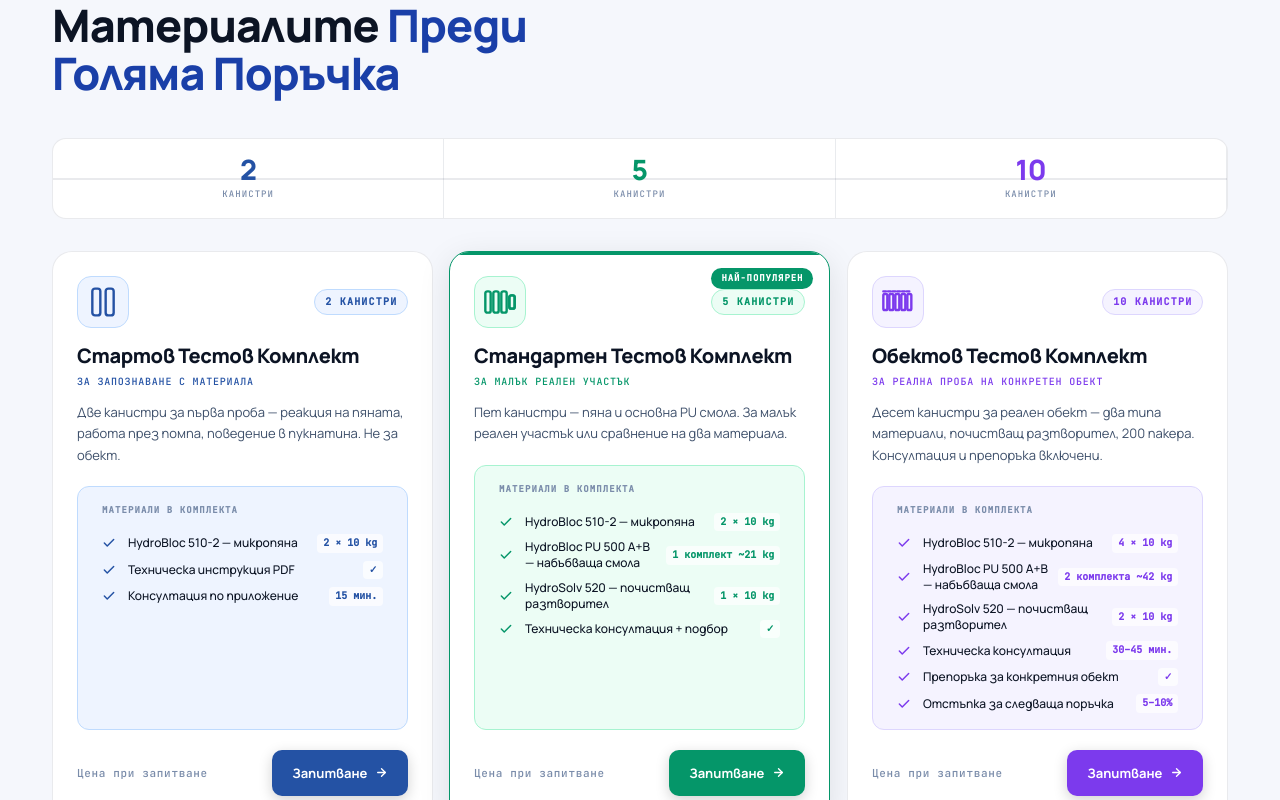
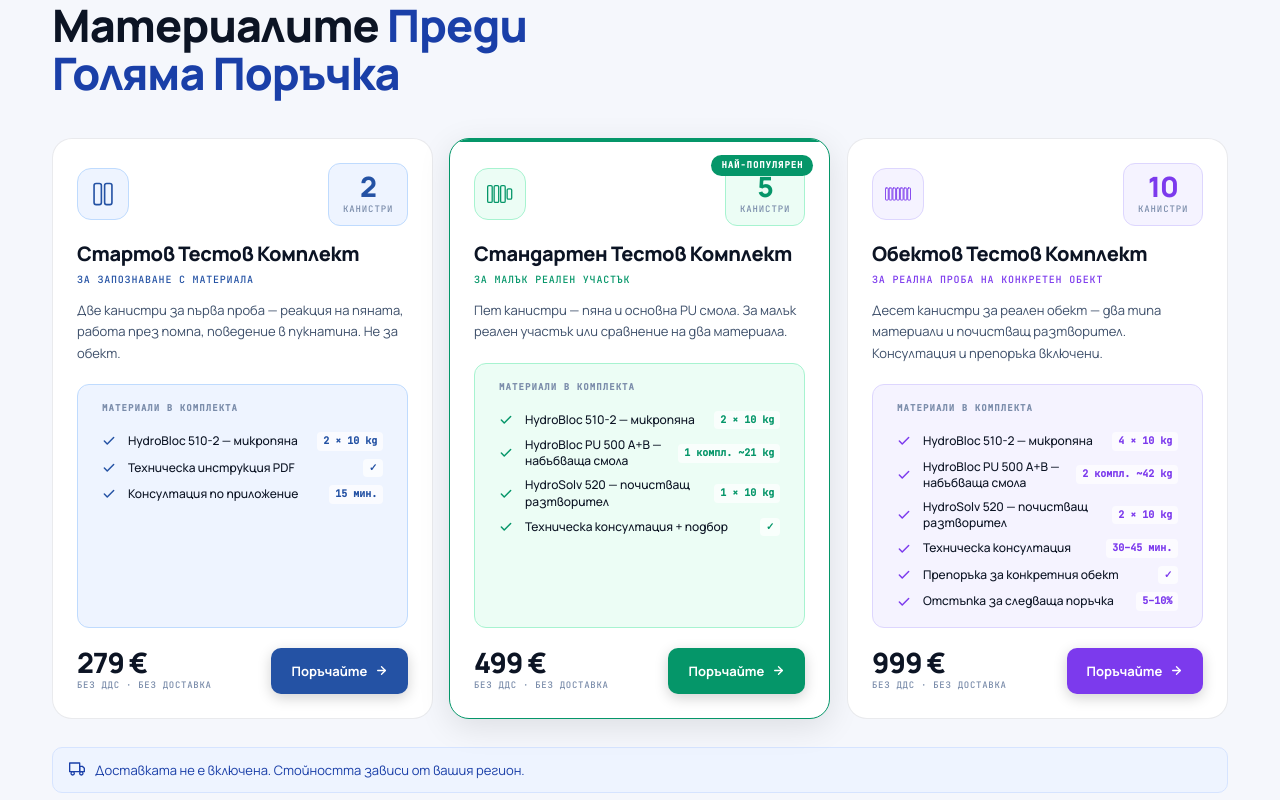
Before and after one commit to bodexbg-a11y/website, a React (Vite) app: page / in a window 1280 px wide. Shown: the part 7780-8580 px from the top of the page. Built offline with nearby package versions, Linux system fonts and the light colour scheme.

Commit message:
fix: restore prices on kits, move canister count inside card as pill, remove top volume bar

```diff
--- a/src/sections/TestKits.jsx
+++ b/src/sections/TestKits.jsx
@@ -4,7 +4,7 @@
   {
     id: 'mini',
     cans: '2',
-    badge: '2 канистри',
+    priceBg: '279 €', priceEn: '279 €',
     titleBg: 'Стартов Тестов Комплект', titleEn: 'Starter Test Kit',
     tagBg: 'За запознаване с материала', tagEn: 'First material introduction',
     descBg: 'Две канистри за първа проба — реакция на пяната, работа през помпа, поведение в пукнатина. Не за обект.',
@@ -16,49 +16,48 @@
     ],
     color: '#2452A4', light: '#EEF4FF', border: '#BFDBFE',
     icon: (
-      <svg width="32" height="32" viewBox="0 0 24 24" fill="none" stroke="currentColor" strokeWidth="1.8" strokeLinecap="round" strokeLinejoin="round">
-        <rect x="4" y="2" width="6" height="20" rx="2"/>
-        <rect x="14" y="2" width="6" height="20" rx="2"/>
+      <svg width="26" height="26" viewBox="0 0 32 32" fill="none" stroke="currentColor" strokeWidth="2" strokeLinecap="round" strokeLinejoin="round">
+        <rect x="5" y="3" width="9" height="26" rx="2.5"/>
+        <rect x="18" y="3" width="9" height="26" rx="2.5"/>
       </svg>
     ),
   },
   {
     id: 'standard',
     cans: '5',
-    badge: '5 канистри',
+    priceBg: '499 €', priceEn: '499 €',
     titleBg: 'Стандартен Тестов Комплект', titleEn: 'Standard Test Kit',
     tagBg: 'За малък реален участък', tagEn: 'For a small real-site area',
     descBg: 'Пет канистри — пяна и основна PU смола. За малък реален участък или сравнение на два материала.',
     descEn: 'Five canisters — foam and base PU resin. For a small real area or comparing two materials.',
     items: [
       { nameBg: 'HydroBloc 510-2 — микропяна', nameEn: 'HydroBloc 510-2 — microfoam', qty: '2 × 10 kg' },
-      { nameBg: 'HydroBloc PU 500 A+B — набъбваща смола', nameEn: 'HydroBloc PU 500 A+B — swelling resin', qty: '1 комплект ~21 kg' },
+      { nameBg: 'HydroBloc PU 500 A+B — набъбваща смола', nameEn: 'HydroBloc PU 500 A+B — swelling resin', qty: '1 компл. ~21 kg' },
       { nameBg: 'HydroSolv 520 — почистващ разтворител', nameEn: 'HydroSolv 520 — cleaner', qty: '1 × 10 kg' },
       { nameBg: 'Техническа консултация + подбор', nameEn: 'Technical consultation + selection', qty: '✓' },
     ],
     color: '#059669', light: '#ECFDF5', border: '#A7F3D0',
     featured: true,
     icon: (
-      <svg width="32" height="32" viewBox="0 0 24 24" fill="none" stroke="currentColor" strokeWidth="1.8" strokeLinecap="round" strokeLinejoin="round">
-        <rect x="1" y="4" width="4" height="16" rx="1.5"/>
-        <rect x="7" y="4" width="4" height="16" rx="1.5"/>
-        <rect x="13" y="4" width="4" height="16" rx="1.5"/>
-        <rect x="19" y="7" width="4" height="10" rx="1.5"/>
-        <rect x="19" y="7" width="4" height="10" rx="1.5"/>
+      <svg width="26" height="26" viewBox="0 0 40 32" fill="none" stroke="currentColor" strokeWidth="2" strokeLinecap="round" strokeLinejoin="round">
+        <rect x="1"  y="3" width="7" height="26" rx="2"/>
+        <rect x="11" y="3" width="7" height="26" rx="2"/>
+        <rect x="21" y="3" width="7" height="26" rx="2"/>
+        <rect x="31" y="8" width="7" height="16" rx="2"/>
       </svg>
     ),
   },
   {
     id: 'object',
     cans: '10',
-    badge: '10 канистри',
+    priceBg: '999 €', priceEn: '999 €',
     titleBg: 'Обектов Тестов Комплект', titleEn: 'Object Test Kit',
     tagBg: 'За реална проба на конкретен обект', tagEn: 'Full real-site test',
-    descBg: 'Десет канистри за реален обект — два типа материали, почистващ разтворител, 200 пакера. Консултация и препоръка включени.',
-    descEn: 'Ten canisters for a real site — two material types, cleaner, 200 packers. Consultation and site recommendation included.',
+    descBg: 'Десет канистри за реален обект — два типа материали и почистващ разтворител. Консултация и препоръка включени.',
+    descEn: 'Ten canisters for a real site — two material types and cleaner. Consultation and site recommendation included.',
     items: [
       { nameBg: 'HydroBloc 510-2 — микропяна', nameEn: 'HydroBloc 510-2 — microfoam', qty: '4 × 10 kg' },
-      { nameBg: 'HydroBloc PU 500 A+B — набъбваща смола', nameEn: 'HydroBloc PU 500 A+B — swelling resin', qty: '2 комплекта ~42 kg' },
+      { nameBg: 'HydroBloc PU 500 A+B — набъбваща смола', nameEn: 'HydroBloc PU 500 A+B — swelling resin', qty: '2 компл. ~42 kg' },
       { nameBg: 'HydroSolv 520 — почистващ разтворител', nameEn: 'HydroSolv 520 — cleaner', qty: '2 × 10 kg' },
       { nameBg: 'Техническа консултация', nameEn: 'Technical consultation', qty: '30–45 мин.' },
       { nameBg: 'Препоръка за конкретния обект', nameEn: 'Site-specific recommendation', qty: '✓' },
@@ -66,13 +65,14 @@
     ],
     color: '#7C3AED', light: '#F5F3FF', border: '#DDD6FE',
     icon: (
-      <svg width="32" height="32" viewBox="0 0 24 24" fill="none" stroke="currentColor" strokeWidth="1.8" strokeLinecap="round" strokeLinejoin="round">
-        <rect x="1" y="6" width="3" height="12" rx="1"/>
-        <rect x="5.5" y="6" width="3" height="12" rx="1"/>
-        <rect x="10" y="6" width="3" height="12" rx="1"/>
-        <rect x="14.5" y="6" width="3" height="12" rx="1"/>
-        <rect x="19" y="6" width="3" height="12" rx="1"/>
-        <line x1="1" y1="4" x2="22" y2="4" strokeDasharray="2 1.5"/>
+      <svg width="26" height="26" viewBox="0 0 56 32" fill="none" stroke="currentColor" strokeWidth="2" strokeLinecap="round" strokeLinejoin="round">
+        <rect x="1"  y="3" width="6" height="26" rx="1.5"/>
+        <rect x="9"  y="3" width="6" height="26" rx="1.5"/>
+        <rect x="17" y="3" width="6" height="26" rx="1.5"/>
+        <rect x="25" y="3" width="6" height="26" rx="1.5"/>
+        <rect x="33" y="3" width="6" height="26" rx="1.5"/>
+        <rect x="41" y="3" width="6" height="26" rx="1.5"/>
+        <rect x="49" y="3" width="6" height="26" rx="1.5"/>
       </svg>
     ),
   },
@@ -90,7 +90,6 @@
     <section id="test-kits" className="section tk-section">
       <div className="container">
 
-        {/* Header */}
         <div className="tk-hdr">
           <div>
             <div className="eyebrow"><T bg="Тестови комплекти" en="Test Kits" /></div>
@@ -103,24 +102,12 @@
           </div>
           <p className="lead tk-sub">
             <T
-              bg="Не купувайте сляпо. Изберете обем — 2, 5 или 10 канистри. Цената зависи от избрания комплект и се уточнява при запитване."
-              en="Don't buy blind. Choose a volume — 2, 5 or 10 canisters. Price depends on selected kit and is confirmed on enquiry."
+              bg="Не купувайте сляпо. Изберете обем — 2, 5 или 10 канистри. Цените са без ДДС. Доставката не е включена."
+              en="Don't buy blind. Choose a volume — 2, 5 or 10 canisters. Prices ex VAT. Delivery not included."
             />
           </p>
         </div>
 
-        {/* Volume selector bar */}
-        <div className="tk-vol-bar">
-          {kits.map(k => (
-            <div key={k.id} className="tk-vol-item" style={{ '--c': k.color }}>
-              <span className="tk-vol-item__num">{k.cans}</span>
-              <span className="tk-vol-item__lbl"><T bg="канистри" en="canisters" /></span>
-            </div>
-          ))}
-          <div className="tk-vol-bar__line" aria-hidden="true"/>
-        </div>
-
-        {/* Cards */}
         <div className="tk-grid">
           {kits.map((k, i) => (
             <div
@@ -130,78 +117,58 @@
               data-reveal data-d={String(i)}
             >
               {k.featured && (
-                <div className="tk-best">
-                  <T bg="Най-популярен" en="Most popular" />
-                </div>
+                <div className="tk-best"><T bg="Най-популярен" en="Most popular" /></div>
               )}
 
-              {/* Head */}
+              {/* Head: icon + canister count */}
               <div className="tk-card__head">
                 <div className="tk-card__icon" aria-hidden="true">{k.icon}</div>
-                <span className="tk-badge">{k.badge}</span>
+                <div className="tk-cans-pill">
+                  <span className="tk-cans-pill__num">{k.cans}</span>
+                  <span className="tk-cans-pill__lbl"><T bg="канистри" en="canisters" /></span>
+                </div>
               </div>
 
               <h3 className="tk-card__title"><T bg={k.titleBg} en={k.titleEn} /></h3>
               <p className="tk-card__tag"><T bg={k.tagBg} en={k.tagEn} /></p>
               <p className="tk-card__desc"><T bg={k.descBg} en={k.descEn} /></p>
 
-              {/* Contents */}
               <div className="tk-items">
                 <div className="tk-items__label"><T bg="Материали в комплекта" en="Kit contents" /></div>
                 {k.items.map((item, j) => (
                   <div className="tk-item" key={j}>
-                    <svg className="tk-item__check" width="14" height="14" viewBox="0 0 24 24" fill="none" stroke="currentColor" strokeWidth="2.5" strokeLinecap="round" strokeLinejoin="round" aria-hidden="true">
-                      <polyline points="20 6 9 17 4 12"/>
-                    </svg>
+                    <svg className="tk-item__check" width="14" height="14" viewBox="0 0 24 24" fill="none" stroke="currentColor" strokeWidth="2.5" strokeLinecap="round" strokeLinejoin="round" aria-hidden="true"><polyline points="20 6 9 17 4 12"/></svg>
                     <span className="tk-item__name"><T bg={item.nameBg} en={item.nameEn} /></span>
                     <span className="tk-item__qty">{item.qty}</span>
                   </div>
                 ))}
               </div>
 
-              {/* CTA — no price shown */}
               <div className="tk-card__foot">
-                <p className="tk-price-on-request">
-                  <T bg="Цена при запитване" en="Price on request" />
-                </p>
-                <button
-                  className="tk-btn"
-                  style={{ background: k.color }}
-                  onClick={() => handleOrder(k.titleBg)}
-                >
-                  <T bg="Запитване" en="Enquire" />
-                  <svg width="13" height="13" viewBox="0 0 24 24" fill="none" stroke="currentColor" strokeWidth="2.5" strokeLinecap="round" strokeLinejoin="round" aria-hidden="true">
-                    <line x1="5" y1="12" x2="19" y2="12"/>
-                    <polyline points="12 5 19 12 12 19"/>
-                  </svg>
+                <div className="tk-price">
+                  <span className="tk-price__num"><T bg={k.priceBg} en={k.priceEn} /></span>
+                  <span className="tk-price__vat"><T bg="без ДДС · без доставка" en="ex VAT · delivery extra" /></span>
+                </div>
+                <button className="tk-btn" style={{ background: k.color }} onClick={() => handleOrder(k.titleBg)}>
+                  <T bg="Поръчайте" en="Order" />
+                  <svg width="13" height="13" viewBox="0 0 24 24" fill="none" stroke="currentColor" strokeWidth="2.5" strokeLinecap="round" strokeLinejoin="round" aria-hidden="true"><line x1="5" y1="12" x2="19" y2="12"/><polyline points="12 5 19 12 12 19"/></svg>
                 </button>
               </div>
             </div>
           ))}
         </div>
 
-        {/* Notes */}
         <div className="tk-notes">
           <div className="tk-delivery-note">
-            <svg width="16" height="16" viewBox="0 0 24 24" fill="none" stroke="currentColor" strokeWidth="2" strokeLinecap="round" strokeLinejoin="round" aria-hidden="true">
-              <rect x="1" y="3" width="15" height="13"/><polygon points="16 8 20 8 23 11 23 16 16 16 16 8"/>
-              <circle cx="5.5" cy="18.5" r="2.5"/><circle cx="18.5" cy="18.5" r="2.5"/>
-            </svg>
-            <T
-              bg="Доставката не е включена. Стойността зависи от вашия регион."
-              en="Delivery not included. Cost depends on your region."
-            />
+            <svg width="16" height="16" viewBox="0 0 24 24" fill="none" stroke="currentColor" strokeWidth="2" strokeLinecap="round" strokeLinejoin="round" aria-hidden="true"><rect x="1" y="3" width="15" height="13"/><polygon points="16 8 20 8 23 11 23 16 16 16 16 8"/><circle cx="5.5" cy="18.5" r="2.5"/><circle cx="18.5" cy="18.5" r="2.5"/></svg>
+            <T bg="Доставката не е включена. Стойността зависи от вашия регион." en="Delivery not included. Cost depends on your region." />
           </div>
           <div className="tk-disclaimer">
-            <svg width="15" height="15" viewBox="0 0 24 24" fill="none" stroke="currentColor" strokeWidth="2" strokeLinecap="round" strokeLinejoin="round" aria-hidden="true">
-              <circle cx="12" cy="12" r="10"/><line x1="12" y1="8" x2="12" y2="12"/><line x1="12" y1="16" x2="12.01" y2="16"/>
-            </svg>
-            <p>
-              <T
-                bg="Тестовият комплект е предназначен за първоначална проба и запознаване с материала. За гарантирано техническо решение на конкретен обект е необходим предварителен анализ, снимки и информация за проблема."
-                en="The test kit is for initial trial only. For a guaranteed technical solution, preliminary analysis and problem information are required."
-              />
-            </p>
+            <svg width="15" height="15" viewBox="0 0 24 24" fill="none" stroke="currentColor" strokeWidth="2" strokeLinecap="round" strokeLinejoin="round" aria-hidden="true"><circle cx="12" cy="12" r="10"/><line x1="12" y1="8" x2="12" y2="12"/><line x1="12" y1="16" x2="12.01" y2="16"/></svg>
+            <p><T
+              bg="Тестовият комплект е предназначен за първоначална проба и запознаване с материала. За гарантирано техническо решение на конкретен обект е необходим предварителен анализ, снимки и информация за проблема."
+              en="The test kit is for initial trial only. For a guaranteed technical solution, preliminary analysis and problem information are required."
+            /></p>
           </div>
         </div>
 
```
Also changed, not shown: src/index.css.
